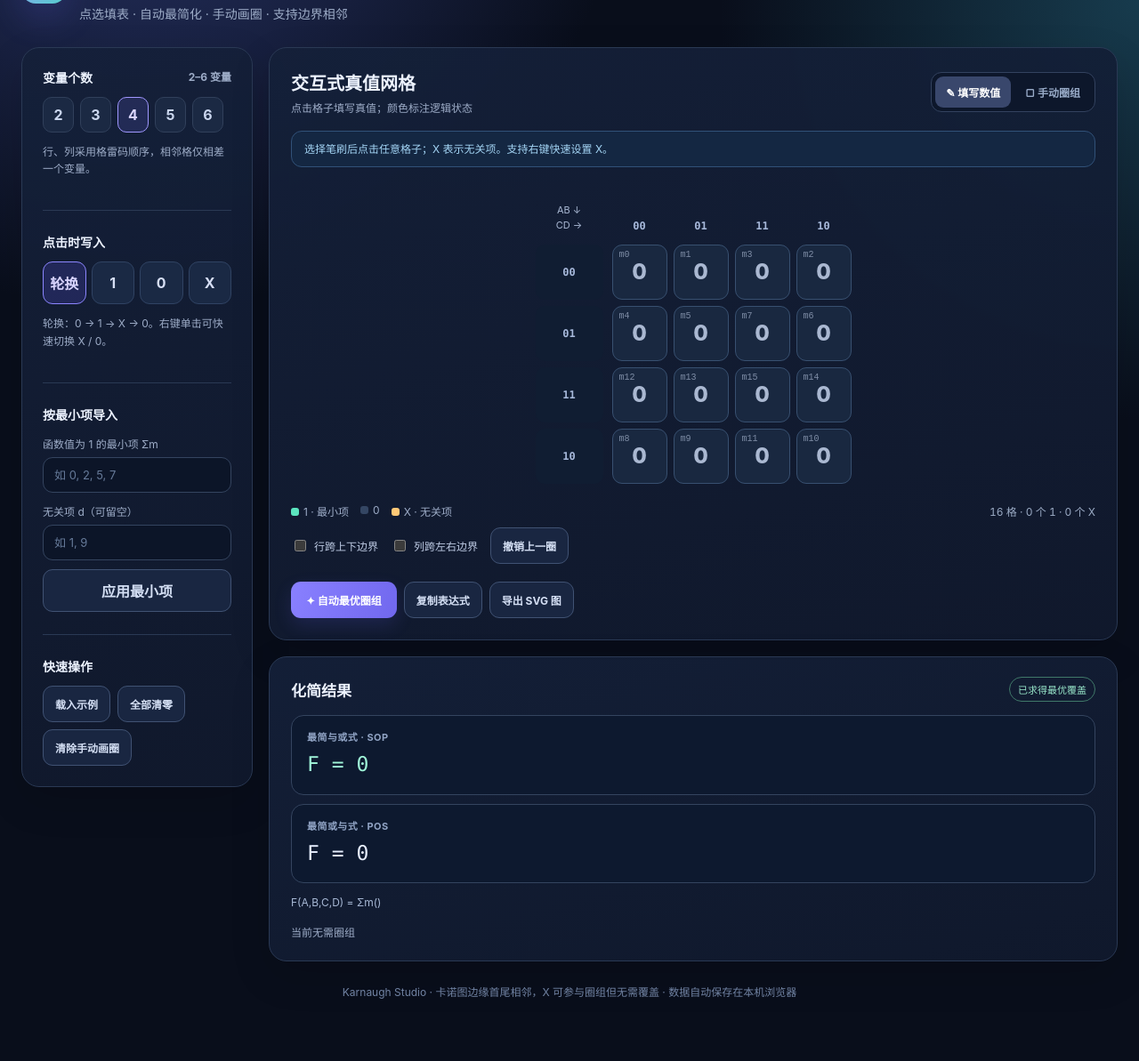
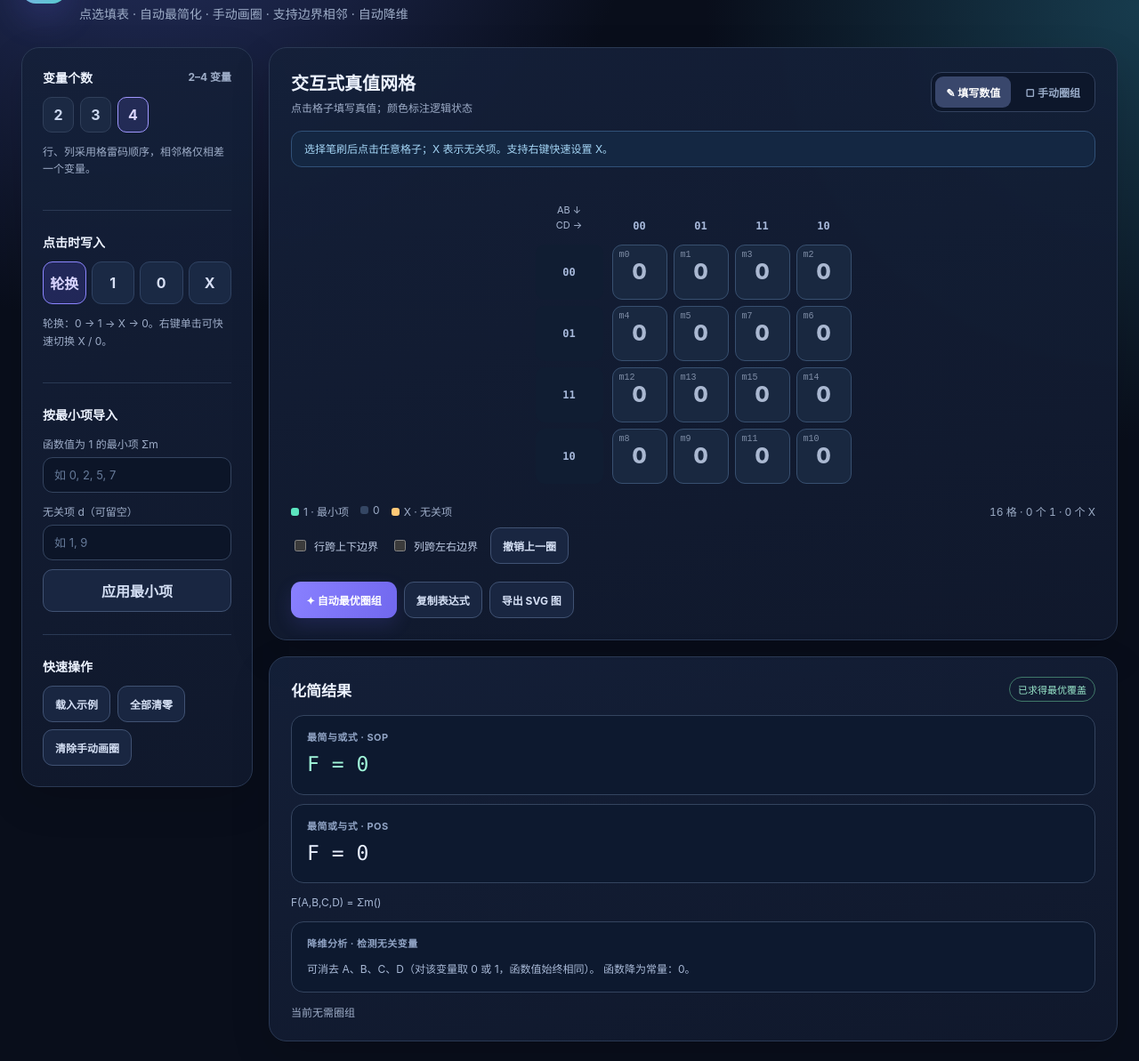
Before and after one commit to xinhang725-code/digitalcruitshtml, a plain HTML site: page karnaugh-map.html in a window 1280 px wide. Shown: the part 102-1295 px from the top of the page at 89% size. Drawn offline with Linux system fonts and the light colour scheme.

Commit message:
feat: add automatic dimension reduction and limit Karnaugh maps to 2–4 variables

```diff
--- a/karnaugh-map.html
+++ b/karnaugh-map.html
@@ -12,10 +12,10 @@
 </head>
 <body>
 <div class="container">
-  <header class="header"><div class="brand"><div class="symbol">K</div><div><div class="eyebrow">DIGITAL LOGIC · VISUAL LAB</div><h1>Karnaugh Studio <span style="color:#a69eff">卡诺图</span></h1><p>点选填表 · 自动最简化 · 手动画圈 · 支持边界相邻</p></div></div><div class="mini-pill">纯前端 · 无需联网</div></header>
+  <header class="header"><div class="brand"><div class="symbol">K</div><div><div class="eyebrow">DIGITAL LOGIC · VISUAL LAB</div><h1>Karnaugh Studio <span style="color:#a69eff">卡诺图</span></h1><p>点选填表 · 自动最简化 · 手动画圈 · 支持边界相邻 · 自动降维</p></div></div><div class="mini-pill">纯前端 · 无需联网</div></header>
   <div class="layout">
     <aside class="panel sidebar">
-      <section><div class="section-title">变量个数 <span class="hint">2–6 变量</span></div><div class="select-row" id="variable-buttons"></div><p class="hint">行、列采用格雷码顺序，相邻格仅相差一个变量。</p></section>
+      <section><div class="section-title">变量个数 <span class="hint">2–4 变量</span></div><div class="select-row" id="variable-buttons"></div><p class="hint">行、列采用格雷码顺序，相邻格仅相差一个变量。</p></section>
       <div class="aside-divider"></div>
       <section><div class="section-title">点击时写入</div><div class="brushes" id="brush-buttons"><button class="brush" data-brush="cycle">轮换</button><button class="brush" data-brush="1">1</button><button class="brush" data-brush="0">0</button><button class="brush" data-brush="X">X</button></div><p class="hint">轮换：0 → 1 → X → 0。右键单击可快速切换 X / 0。</p></section>
       <div class="aside-divider"></div>
@@ -32,7 +32,7 @@
         <div class="manual-actions" id="manual-actions" hidden><label class="switch"><input id="wrap-rows" type="checkbox">行跨上下边界</label><label class="switch"><input id="wrap-cols" type="checkbox">列跨左右边界</label><button class="outline" id="undo-group">撤销上一圈</button></div>
         <div class="btnline" style="margin-top:20px"><button class="action" id="auto-btn">✦ 自动最优圈组</button><button class="outline" id="copy-btn">复制表达式</button><button class="outline" id="svg-btn">导出 SVG 图</button></div>
       </section>
-      <section class="panel result-card"><div class="result-head"><h2>化简结果</h2><span class="status" id="solve-status">实时计算</span></div><div class="formula-box"><div class="formula-label">最简与或式 · SOP</div><div class="formula main" id="sop">F = 0</div></div><div class="formula-box"><div class="formula-label">最简或与式 · POS</div><div class="formula" id="pos">F = 0</div></div><div class="details" id="canonical"></div><div class="details" id="manual-result"></div><div class="groups" id="groups"></div></section>
+      <section class="panel result-card"><div class="result-head"><h2>化简结果</h2><span class="status" id="solve-status">实时计算</span></div><div class="formula-box"><div class="formula-label">最简与或式 · SOP</div><div class="formula main" id="sop">F = 0</div></div><div class="formula-box"><div class="formula-label">最简或与式 · POS</div><div class="formula" id="pos">F = 0</div></div><div class="details" id="canonical"></div><div class="formula-box"><div class="formula-label">降维分析 · 检测无关变量</div><div class="details" id="reduction">实时检测</div></div><div class="details" id="manual-result"></div><div class="groups" id="groups"></div></section>
     </main>
   </div>
   <footer class="footer">Karnaugh Studio · 卡诺图边缘首尾相邻，X 可参与圈组但无需覆盖 · 数据自动保存在本机浏览器</footer>
@@ -42,16 +42,16 @@
   'use strict';
   const $ = id => document.getElementById(id);
   const palette = ['#ff6685','#40d9ff','#ffca45','#aa80ff','#52e59b','#ff8e45','#f66be1','#a7dc4d','#5b9dff','#e8a86b'];
-  const vars = ['A','B','C','D','E','F'];
+  const vars = ['A','B','C','D'];
   const storeKey = 'karnaugh-studio-v1';
   const state = {n:4,values:Array(16).fill(0),brush:'cycle',mode:'edit',manual:[],start:null,wrapRows:false,wrapCols:false};
-  try {const s = JSON.parse(localStorage.getItem(storeKey));if(s && Number.isInteger(s.n) && s.n>=2 && s.n<=6 && Array.isArray(s.values) && s.values.length===(1<<s.n)){state.n=s.n;state.values=s.values.map(v=>v===1?1:v==='X'?'X':0);state.brush=['cycle','1','0','X'].includes(s.brush)?s.brush:'cycle';}}catch(e){}
+  try {const s = JSON.parse(localStorage.getItem(storeKey));if(s && Number.isInteger(s.n) && s.n>=2 && s.n<=4 && Array.isArray(s.values) && s.values.length===(1<<s.n)){state.n=s.n;state.values=s.values.map(v=>v===1?1:v==='X'?'X':0);state.brush=['cycle','1','0','X'].includes(s.brush)?s.brush:'cycle';}}catch(e){}
   let recentAuto = {groups:[],posGroups:[],sop:'0',pos:'0',optimal:true};
   let toastTimer;
   const el = (tag,cls,t)=>{const x=document.createElement(tag);if(cls)x.className=cls;if(t!==undefined)x.textContent=t;return x;};
   const gray = i => i^(i>>1);
   const fmt = (n,b)=>n.toString(2).padStart(b,'0');
-  const dims=()=>{const rowBits=Math.floor(state.n/2),colBits=state.n-rowBits;return {rowBits,colBits,rows:1<<rowBits,cols:1<<colBits,size:state.n===6?54:62,gap:7};};
+  const dims=()=>{const rowBits=Math.floor(state.n/2),colBits=state.n-rowBits;return {rowBits,colBits,rows:1<<rowBits,cols:1<<colBits,size:62,gap:7};};
   const idx=(r,c)=>{const d=dims();return (gray(r)<<d.colBits)|gray(c);};
   const bitCount=v=>{let count=0;while(v){v&=v-1;count++;}return count;};
   const ones=()=>state.values.map((v,i)=>v===1?i:-1).filter(i=>i!==-1);
@@ -129,7 +129,30 @@
     state.manual.push({mask,val});toast('已添加 '+all.length+' 格圈组');
   }
   function onCell(r,c,i){if(state.mode==='manual'){if(!state.start){state.start={r,c};toast('已选起点，请点击另一对角格');}else addManualGroup(r,c);}else{const v=state.values[i];state.values[i]=state.brush==='cycle'?(v===0?1:v===1?'X':0):(state.brush==='1'?1:state.brush==='X'?'X':0);state.manual=[];}render();}
+  function reductionInfo(){
+    // A variable is removable only if both cofactors agree for every assignment
+    // of the other variables. X is kept distinct from 0 and 1.
+    let active=Array.from({length:state.n},(_,i)=>i),table=state.values.slice();
+    const removed=[];
+    for(let bitIndex=0;bitIndex<state.n;bitIndex++){
+      const position=active.indexOf(bitIndex);
+      if(position<0)continue;
+      const bit=1<<(active.length-position-1);
+      if(table.some((v,i)=>!(i&bit)&&v!==table[i|bit]))continue;
+      const next=[];
+      for(let i=0;i<table.length;i++)if(!(i&bit))next.push(table[i]);
+      table=next;active.splice(position,1);removed.push(vars[bitIndex]);
+    }
+    if(!removed.length)return '当前函数没有可直接消去的变量，仍需 '+state.n+' 变量表示。';
+    const names=active.map(i=>vars[i]);
+    const base='可消去 '+removed.join('、')+'（对该变量取 0 或 1，函数值始终相同）。';
+    if(!active.length)return base+' 函数降为常量：'+(table[0]==='X'?'所有项均为无关项':table[0])+'。';
+    const terms=table.map((v,i)=>v===1?i:-1).filter(i=>i>=0);
+    const dc=table.map((v,i)=>v==='X'?i:-1).filter(i=>i>=0);
+    return base+' 可降为 '+active.length+' 变量 F('+names.join(', ')+')，最小项 Σm('+terms.join(', ')+')'+(dc.length?'，无关项 d('+dc.join(', ')+')':'')+'。';
+  }
   function renderResults(){const sop=solve(1),pos=solve(0);recentAuto={groups:sop.groups,posGroups:pos.groups,sop:sop.text,pos:pos.text,optimal:sop.optimal&&pos.optimal};
+    $('reduction').textContent=reductionInfo();
     $('sop').textContent='F = '+sop.text;$('pos').textContent='F = '+pos.text;
     const os=ones(),xs=dont();$('canonical').textContent='F('+vars.slice(0,state.n).join(',')+') = Σm('+os.join(', ')+')'+(xs.length?'，d('+xs.join(', ')+')':'');
     $('solve-status').textContent=recentAuto.optimal?'已求得最优覆盖':'已求得有效覆盖（组合过多，未证明最优）';
@@ -141,7 +164,7 @@
     if(!groups.length)box.append(el('span','hint',state.mode==='manual'?'尚未手动画圈':'当前无需圈组'));
     $('stats').textContent=state.values.length+' 格 · '+os.length+' 个 1 · '+xs.length+' 个 X';
   }
-  function renderControls(){const vb=$('variable-buttons');vb.replaceChildren();for(let n=2;n<=6;n++){const b=el('button','small-btn'+(n===state.n?' active':''),String(n));b.setAttribute('aria-pressed',String(n===state.n));b.onclick=()=>{if(n===state.n)return;state.n=n;state.values=Array(1<<n).fill(0);state.mode='edit';state.manual=[];state.start=null;render();toast('已切换到 '+n+' 变量，真值表已重置');};vb.append(b);}
+  function renderControls(){const vb=$('variable-buttons');vb.replaceChildren();for(let n=2;n<=4;n++){const b=el('button','small-btn'+(n===state.n?' active':''),String(n));b.setAttribute('aria-pressed',String(n===state.n));b.onclick=()=>{if(n===state.n)return;state.n=n;state.values=Array(1<<n).fill(0);state.mode='edit';state.manual=[];state.start=null;render();toast('已切换到 '+n+' 变量，真值表已重置');};vb.append(b);}
     document.querySelectorAll('[data-brush]').forEach(b=>{const a=b.dataset.brush===state.brush;b.classList.toggle('active',a);b.setAttribute('aria-pressed',String(a));});
     $('edit-mode').classList.toggle('active',state.mode==='edit');$('manual-mode').classList.toggle('active',state.mode==='manual');$('manual-actions').hidden=state.mode!=='manual';$('guide').textContent=state.mode==='edit'?'选择笔刷后点击任意格子；X 表示无关项。支持右键快速设置 X。':'点击两个对角格建立圈组；跨首尾边缘时勾选对应方向。圈组只能覆盖 1 或 X，且格数为 2 的整数次幂。';
     $('ones-input').value=ones().join(', ');$('dc-input').value=dont().join(', ');save();
```
